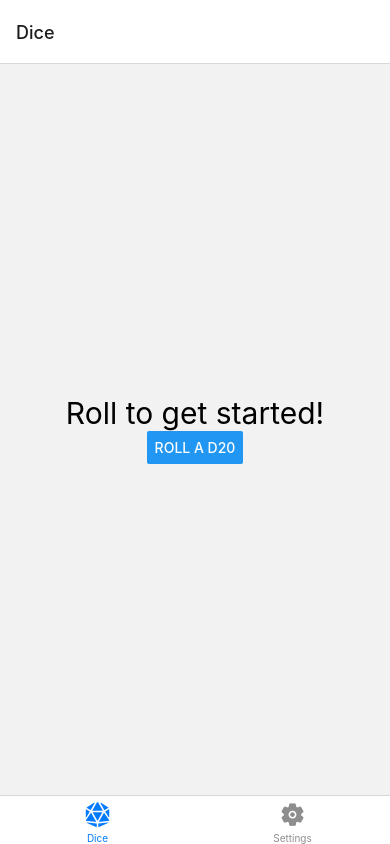
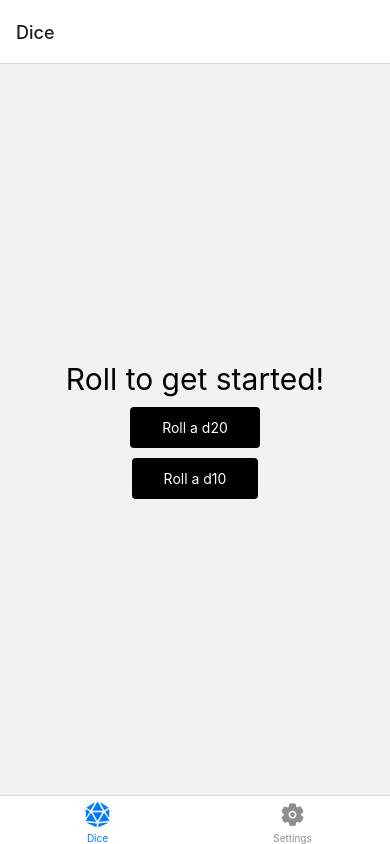
Before and after one commit to devinrbopp/dice_roller, a React Native app: screen /Dice in a window 390 px wide. Built offline with nearby package versions, Linux system fonts and the light colour scheme.

Commit message:
changed from Button to Pressable component

```diff
--- a/components/Dice.tsx
+++ b/components/Dice.tsx
@@ -15,6 +15,8 @@ export default function Dice () {
         <View style={{ flex: 1, justifyContent: 'center', alignItems: 'center' }}>
             <Text style={{fontSize: 30}}>{result}</Text>
             <Die rollDice={rollDice} title='Roll a d20' setResult={setResult} sides={20}/>
+            <Die rollDice={rollDice} title='Roll a d10' setResult={setResult} sides={10}/>
+
         </View>
     )
 }
--- a/components/Die.tsx
+++ b/components/Die.tsx
@@ -1,5 +1,10 @@
-import { StyleSheet, Text, View } from 'react-native'
-import { Button } from 'react-native'
+import {
+    StyleSheet,
+    Text,
+    View,
+    Button,
+    Pressable
+} from 'react-native'
 
 interface DieProps {
     title: string,
@@ -11,7 +16,29 @@ interface DieProps {
 export default function Die (props: DieProps) {
     return(
         <View>
-            <Button title={props.title} onPress={() => props.setResult(`Rolled d20: ${props.rollDice(props.sides)}`)} />
+            <Pressable
+                style={styles.button}
+                onPress={() => props.setResult(`Rolled d${props.sides}: ${props.rollDice(props.sides)}`)}
+            >
+                <Text style={styles.buttonText}>{props.title}</Text>
+            </Pressable>
+
         </View>
     )
 }
+
+const styles = StyleSheet.create({
+    button: {
+        alignItems: 'center',
+        justifyContent: 'center',
+        paddingVertical: 12,
+        paddingHorizontal: 32,
+        borderRadius: 4,
+        elevation: 3,
+        backgroundColor: 'black',
+        marginTop: 10
+    },
+    buttonText: {
+        color: 'white'
+    }
+})
```
